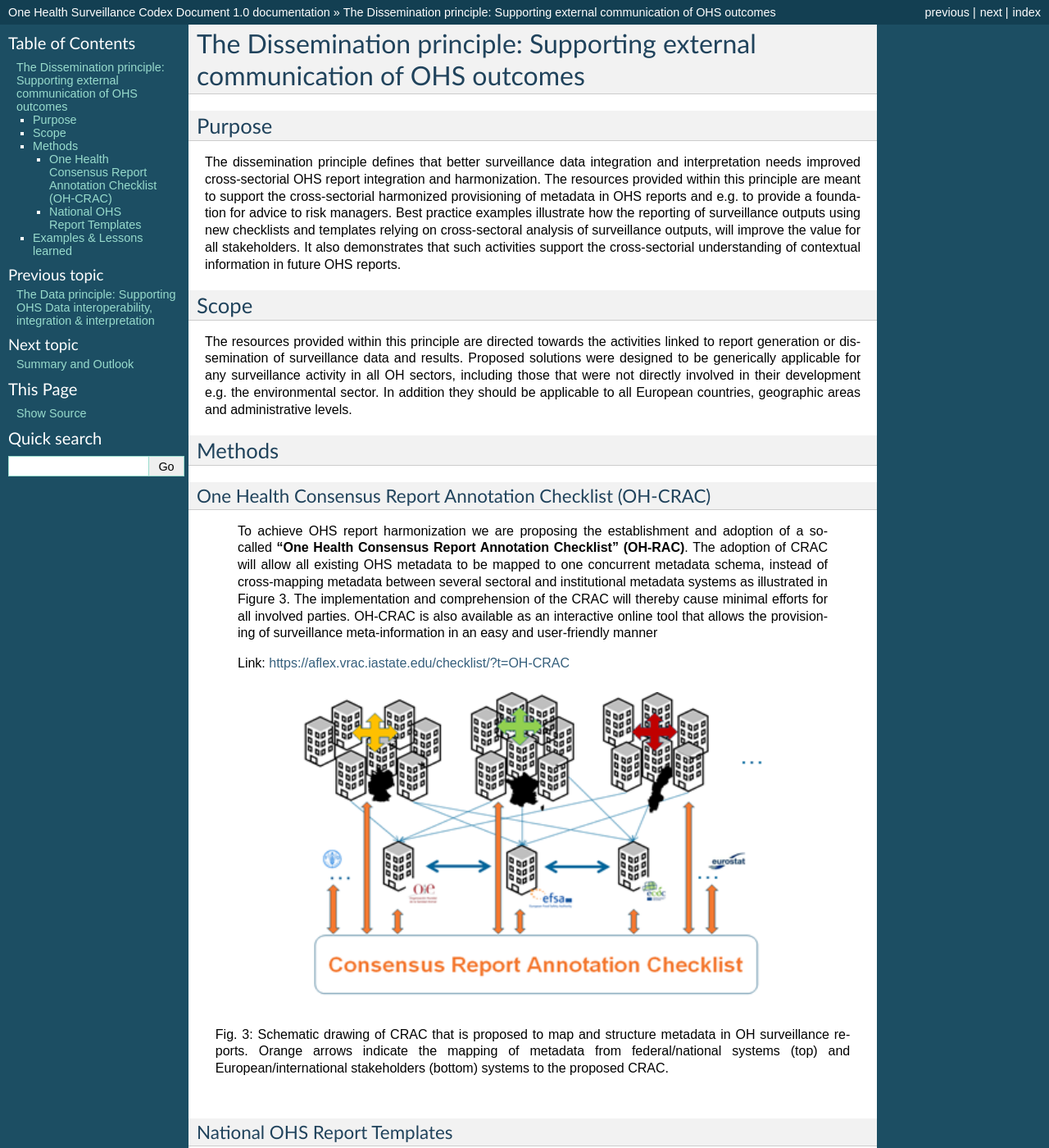
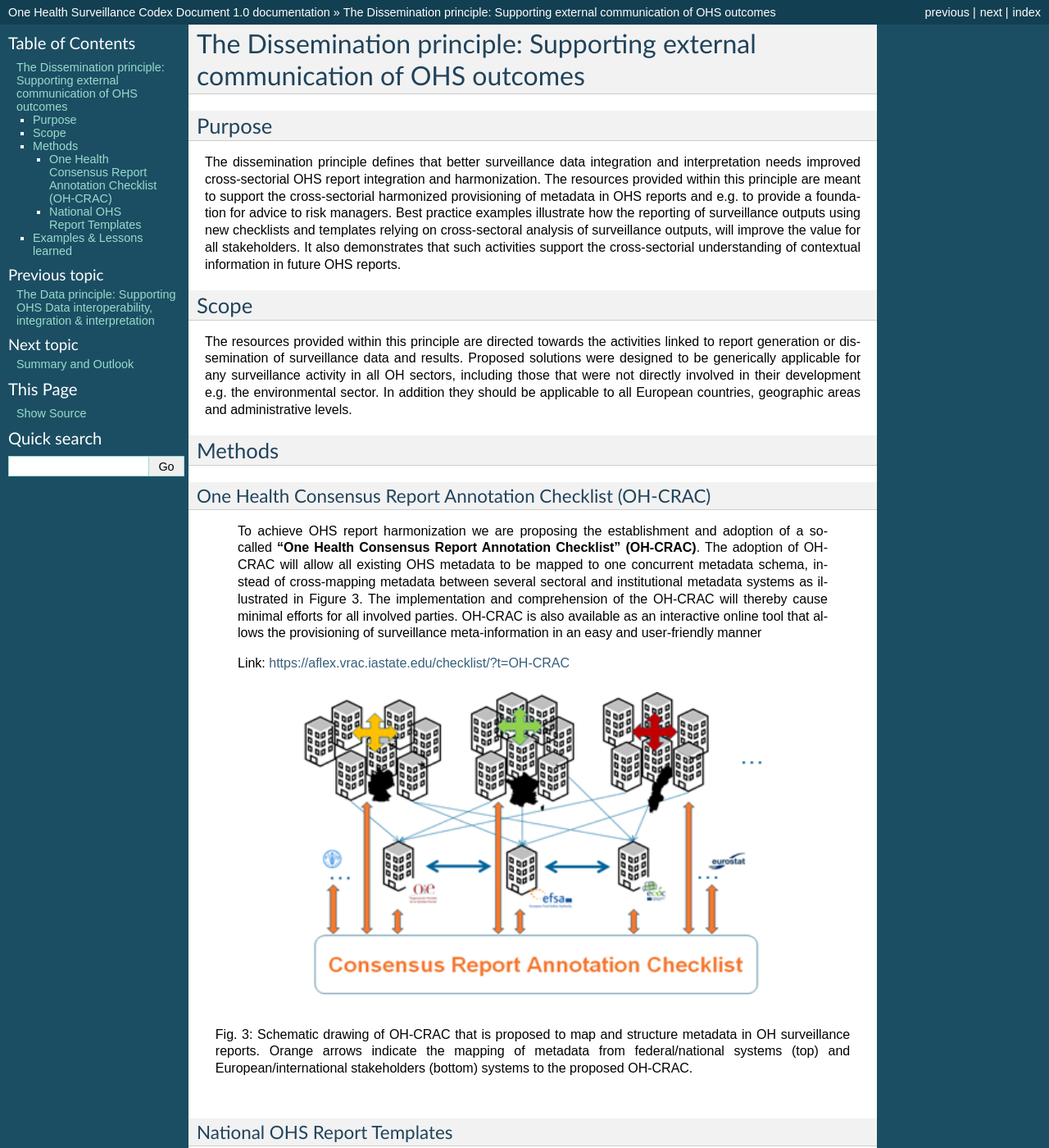
Before and after one commit to EJP-ORION/OH-Surveillance-Codex, a Sphinx documentation site: the page built from docs/5-the-dissemination-principle.rst, in a window 1280 px wide and 1400 px high. Shown: the whole window at 82% size. Built offline with Sphinx 7.4.7, drawn with Linux system fonts in a browser that asks for light colours.

Commit message:
Text update

```diff
--- a/docs/5-the-dissemination-principle.rst
+++ b/docs/5-the-dissemination-principle.rst
@@ -39,11 +39,11 @@ One Health Consensus Report Annotation Checklist (OH-CRAC)
 
    To achieve OHS report harmonization we are proposing the
    establishment and adoption of a so-called **“One Health Consensus Report
-   Annotation Checklist” (OH-RAC)**. The adoption of CRAC will allow all
+   Annotation Checklist” (OH-CRAC)**. The adoption of OH-CRAC will allow all
    existing OHS metadata to be mapped to one concurrent metadata schema,
    instead of cross-mapping metadata between several sectoral and
    institutional metadata systems as illustrated in Figure 3. The
-   implementation and comprehension of the CRAC will thereby cause
+   implementation and comprehension of the OH-CRAC will thereby cause
    minimal efforts for all involved parties. OH-CRAC is also available
    as an interactive online tool that allows the provisioning of
    surveillance meta-information in an easy and user-friendly manner
@@ -58,11 +58,11 @@ One Health Consensus Report Annotation Checklist (OH-CRAC)
     :alt: alternate text
     :figclass: align-center
 
-    Fig. 3: Schematic drawing of CRAC that is proposed to map and structure
+    Fig. 3: Schematic drawing of OH-CRAC that is proposed to map and structure
     metadata in OH surveillance reports. Orange arrows indicate the mapping
     of metadata from federal/national systems (top) and
     European/international stakeholders (bottom) systems to the proposed
-    CRAC.
+    OH-CRAC.
 
 National OHS Report Templates
 '''''''''''''''''''''''''''''
```
